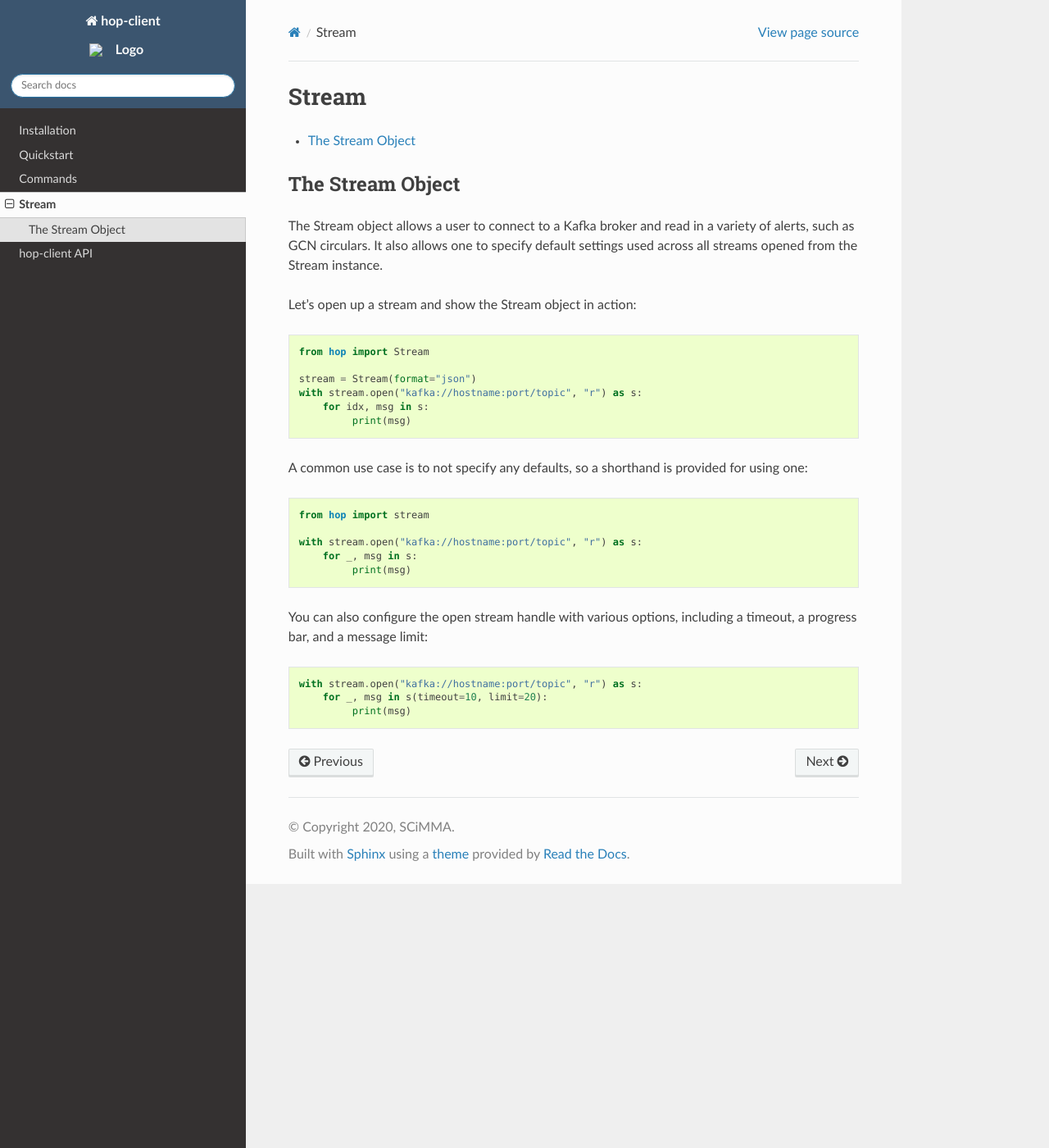
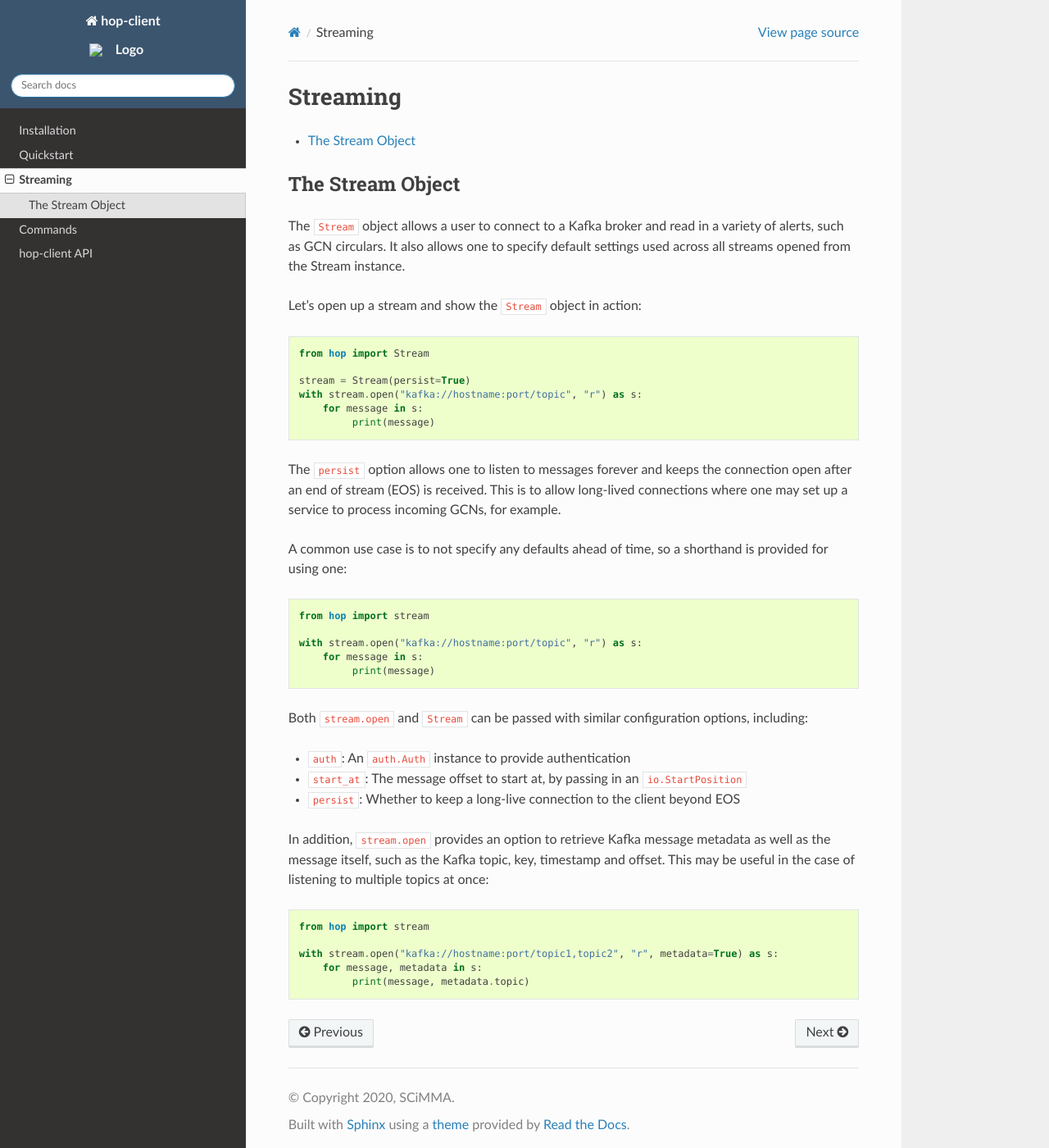
Before and after one commit to scimma/hop-client, a Sphinx documentation site: the page built from doc/user/stream.rst, in a window 1280 px wide and 1400 px high. Shown: the whole window at 82% size. Built offline with Sphinx 7.4.7 and the Read the Docs theme 2.0.0, drawn with Linux system fonts in a browser that asks for light colours.

```diff
--- a/doc/index.rst
+++ b/doc/index.rst
@@ -9,8 +9,8 @@ User's Guide
 
    user/installation
    user/quickstart
+   user/stream
    user/commands
-   user/stream
 
 API Reference
 -------------
--- a/doc/user/quickstart.rst
+++ b/doc/user/quickstart.rst
@@ -38,7 +38,7 @@ settings by running :code:`hop auth setup`. To disable authentication in the CLI
 client, one can run :code:`--no-auth`.
 
 Using the Python API
-----------------------------
+----------------------
 
 Publish messages
 ^^^^^^^^^^^^^^^^^
--- a/doc/user/stream.rst
+++ b/doc/user/stream.rst
@@ -1,6 +1,6 @@
-==========
-Stream
-==========
+================
+Streaming
+================
 
 .. contents::
    :local:
@@ -8,38 +8,53 @@ Stream
 The Stream Object
 -----------------
 
-The Stream object allows a user to connect to a Kafka broker and read
+The :code:`Stream` object allows a user to connect to a Kafka broker and read
 in a variety of alerts, such as GCN circulars. It also allows one to
 specify default settings used across all streams opened from the Stream
 instance.
 
-Let's open up a stream and show the Stream object in action:
+Let's open up a stream and show the :code:`Stream` object in action:
 
 .. code:: python
 
     from hop import Stream
 
-    stream = Stream(format="json")
+    stream = Stream(persist=True)
     with stream.open("kafka://hostname:port/topic", "r") as s:
-        for idx, msg in s:
-             print(msg)
+        for message in s:
+             print(message)
 
-A common use case is to not specify any defaults, so a shorthand is
-provided for using one:
+The :code:`persist` option allows one to listen to messages forever
+and keeps the connection open after an end of stream (EOS) is received.
+This is to allow long-lived connections where one may set up a service
+to process incoming GCNs, for example.
+
+A common use case is to not specify any defaults ahead of time,
+so a shorthand is provided for using one:
 
 .. code:: python
 
     from hop import stream
 
     with stream.open("kafka://hostname:port/topic", "r") as s:
-        for _, msg in s:
-             print(msg)
+        for message in s:
+             print(message)
 
-You can also configure the open stream handle with various options,
-including a timeout, a progress bar, and a message limit:
+Both :code:`stream.open` and :code:`Stream` can be passed with similar
+configuration options, including:
+
+* :code:`auth`: An :code:`auth.Auth` instance to provide authentication
+* :code:`start_at`: The message offset to start at, by passing in an :code:`io.StartPosition`
+* :code:`persist`: Whether to keep a long-live connection to the client beyond EOS
+
+In addition, :code:`stream.open` provides an option to retrieve Kafka message metadata as well
+as the message itself, such as the Kafka topic, key, timestamp and offset. This may
+be useful in the case of listening to multiple topics at once:
 
 .. code:: python
 
-    with stream.open("kafka://hostname:port/topic", "r") as s:
-        for _, msg in s(timeout=10, limit=20):
-             print(msg)
+    from hop import stream
+
+    with stream.open("kafka://hostname:port/topic1,topic2", "r", metadata=True) as s:
+        for message, metadata in s:
+             print(message, metadata.topic)
```
Also changed, not shown: doc/user/commands.rst (+20 -6 lines).
